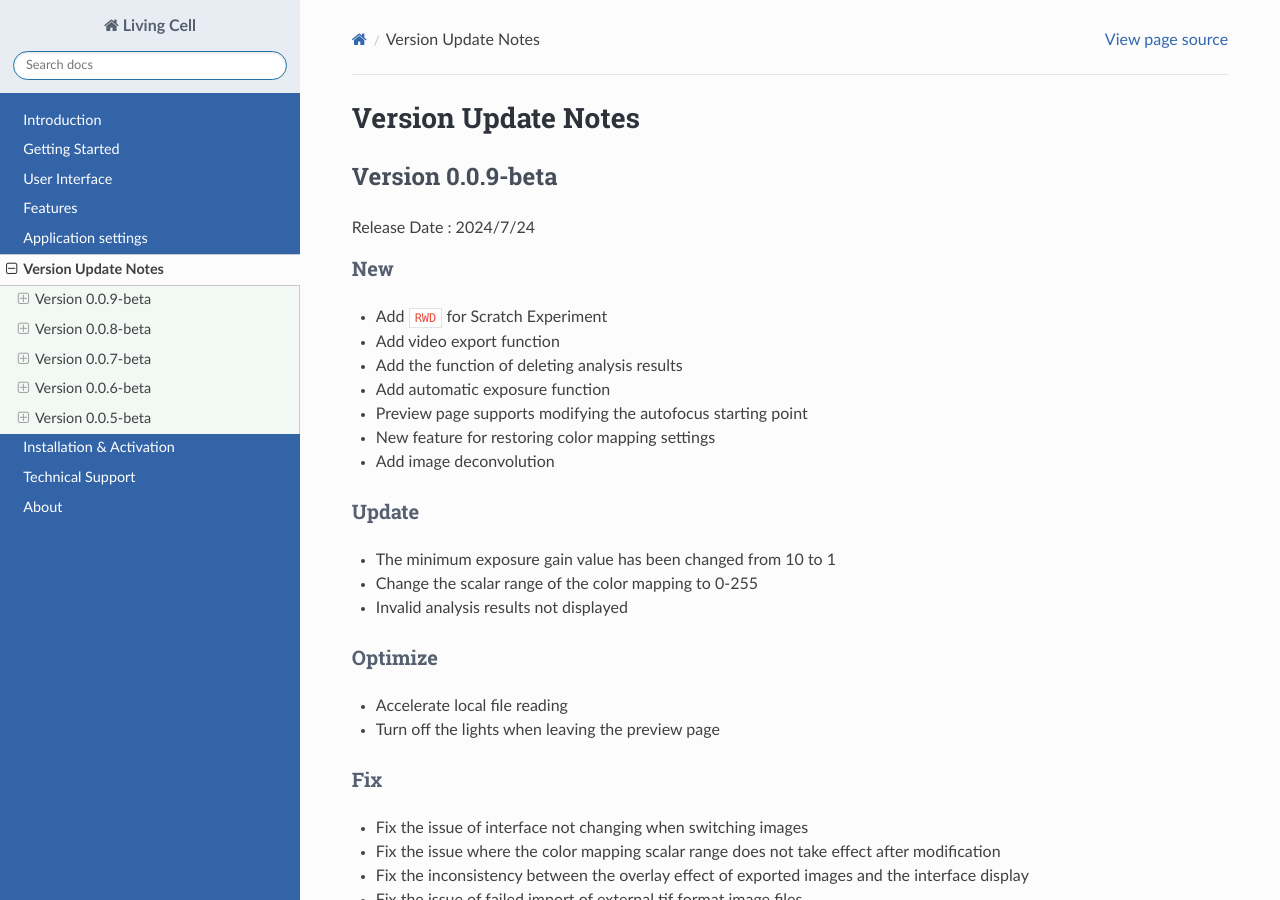
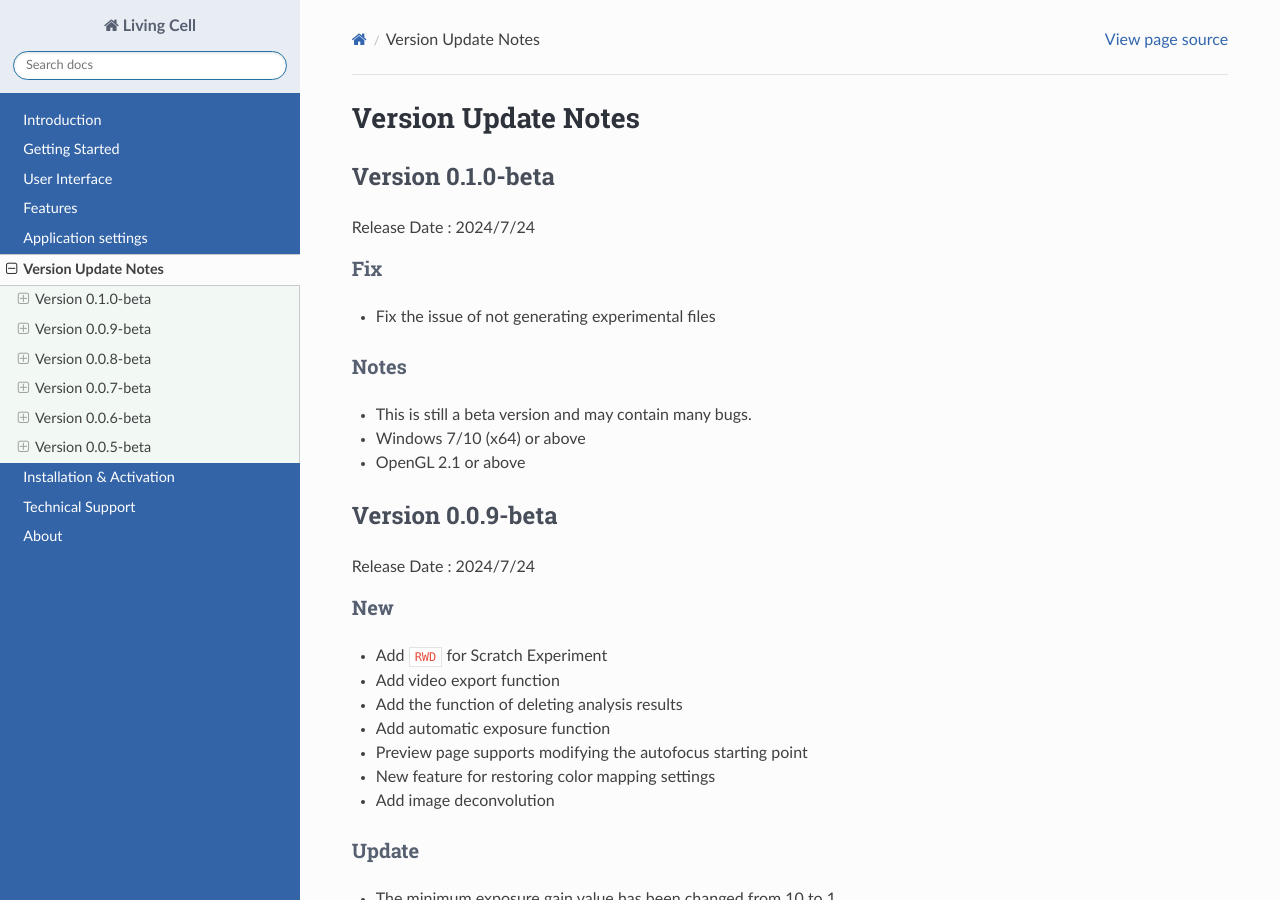
Before and after one commit to yangtong93/living-cell-docs, a Sphinx documentation site: the page built from source/user_guide/upgrade.md, in a window 1280 px wide and 900 px high. Built offline with Sphinx 7.4.7 and the Read the Docs theme 2.0.0, drawn with Linux system fonts in a browser that asks for light colours; pages that are not in the unit, such as notebooks, are missing from menus.

Commit message:
feature: v0.1.0

```diff
--- a/source/user_guide/upgrade.md
+++ b/source/user_guide/upgrade.md
@@ -1,4 +1,16 @@
 # Version Update Notes
+
+## Version 0.1.0-beta
+
+Release Date : 2024/7/24
+
+### Fix
+* Fix the issue of not generating experimental files
+
+### Notes
+* This is still a beta version and may contain many bugs.
+* Windows 7/10 (x64) or above
+* OpenGL 2.1 or above
 
 ## Version 0.0.9-beta
 
```
Also changed, not shown: 1 other file.
